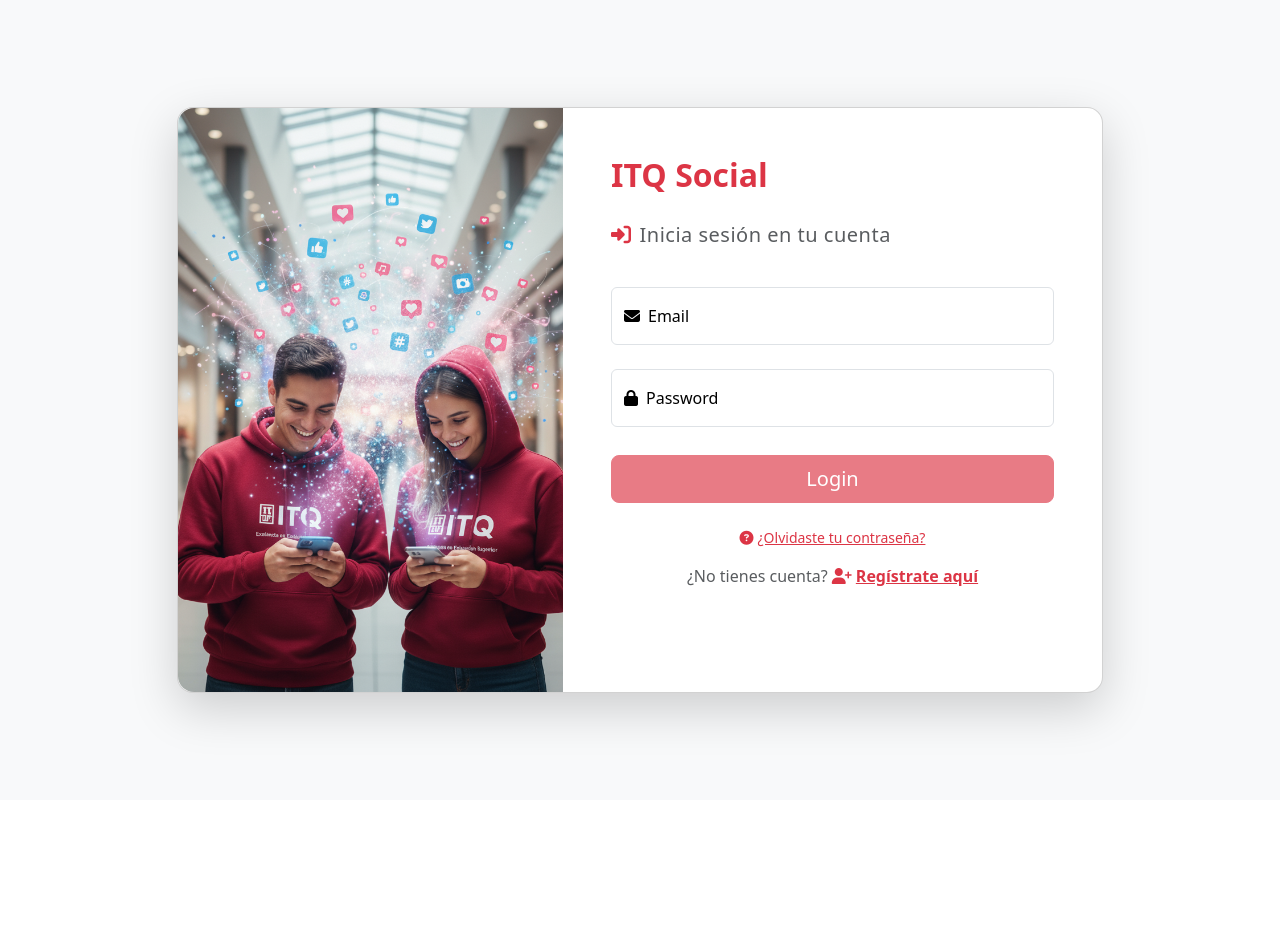
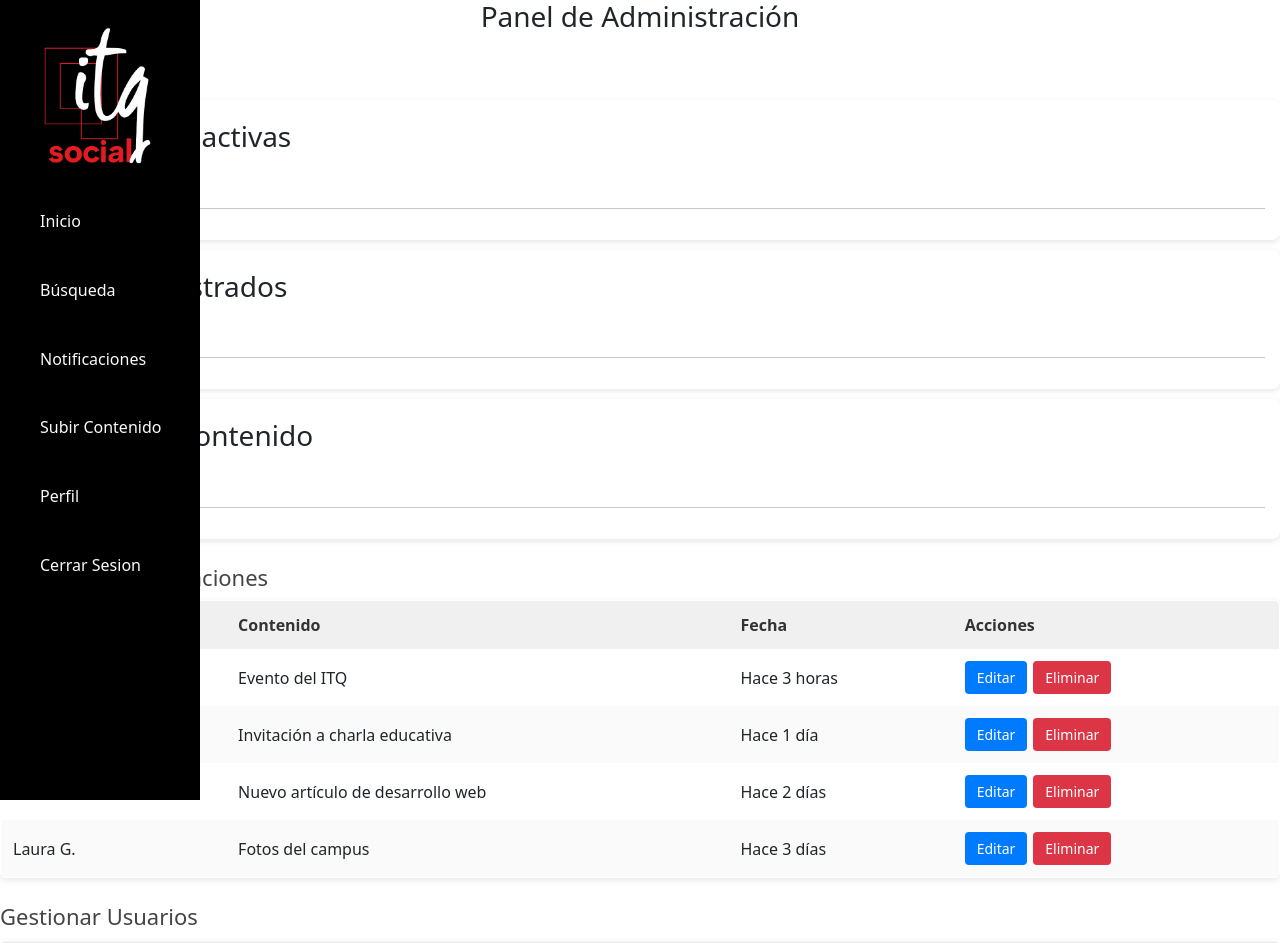
Before and after one commit to Maick721/ITQ-Social, an Angular app: page /paneladmin in a window 1280 px wide. Before the commit this address led to /login. Shown: the top 943 px of the page. Before the commit the page ends 800 px from the top, so only its background shows below. Built offline with nearby package versions, Linux system fonts and the light colour scheme.

Commit message:
Creacion del componente PanelAdmin html y css

```diff
--- a/src/app/app.routes.ts
+++ b/src/app/app.routes.ts
@@ -5,6 +5,8 @@
 import { MuroComponent } from './components/muro/muro.component';
 import { RegistroComponent } from './components/registro/registro.component';
 import { ForgotPasswordComponent } from './components/forgot-password/forgot-password.component';
+import { PaneladminComponent } from './components/paneladmin/paneladmin.component';
+import { CommonModule } from '@angular/common';
 
 export const routes: Routes = [
   { path: 'login', component: LoginComponent },
@@ -12,6 +14,9 @@
   { path: 'forgot-password', component: ForgotPasswordComponent },
   { path: 'muro', component: MuroComponent },
   { path: 'home', component: HomeComponent },
+  {path: 'navbar', component: NavbarComponent},
+  {path: 'paneladmin', component: PaneladminComponent},
+  {path: 'common', component: CommonModule},
   { path: '', redirectTo: '/login', pathMatch: 'full' },
   { path: '**', redirectTo: '/login' }
 ];
--- a/src/app/components/login/login.component.html
+++ b/src/app/components/login/login.component.html
@@ -21,7 +21,7 @@
                                     <h5 class="fw-normal mb-4 pb-3 text-muted" style="letter-spacing: 0.5px;">
                                         <i class="fas fa-sign-in-alt me-2 text-danger"></i>Inicia sesión en tu cuenta
                                     </h5>
-
+<!---->
                                     <div class="form-floating mb-4">
                                         <input type="email" id="inputEmail" class="form-control"
                                                placeholder="nombre@ejemplo.com"
--- a/src/app/components/navbar/navbar.component.ts
+++ b/src/app/components/navbar/navbar.component.ts
@@ -2,6 +2,7 @@
 
 @Component({
   selector: 'app-navbar',
+  standalone: true,
   imports: [],
   templateUrl: './navbar.component.html',
   styleUrl: './navbar.component.css'
--- /dev/null
+++ b/src/app/components/paneladmin/paneladmin.component.css
@@ -0,0 +1,112 @@
+/* ============================
+   ESTILOS GENERALES
+   ============================ */
+body {
+  font-family: Arial, Helvetica, sans-serif;
+  margin: 20px;
+  background: #f5f5f5;
+  color: #333;
+}
+
+h1 {
+  text-align: center;
+  margin-bottom: 30px;
+  font-size: 28px;
+}
+
+h2 {
+  margin-top: 25px;
+  margin-bottom: 10px;
+  font-size: 22px;
+  color: #444;
+}
+
+h3 {
+  margin: 5px 0;
+}
+
+
+
+/* ============================
+   TARJETAS DE ESTADÍSTICAS
+   ============================ */
+div > div {
+  background: white;
+  padding: 15px;
+  margin: 10px 0;
+  border-radius: 8px;
+  box-shadow: 0 2px 6px rgba(0,0,0,0.1);
+}
+
+div > div p {
+  font-size: 22px;
+  font-weight: bold;
+  color: #007bff;
+}
+
+
+
+/* ============================
+   TABLAS
+   ============================ */
+table {
+  width: 100%;
+  background: white;
+  border-collapse: collapse;
+  margin-top: 10px;
+  border-radius: 6px;
+  overflow: hidden;
+  box-shadow: 0 2px 6px rgba(0,0,0,0.1);
+}
+
+thead {
+  background: #f0f0f0;
+}
+
+th, td {
+  padding: 12px;
+  text-align: left;
+}
+
+th {
+  font-weight: bold;
+  color: #333;
+}
+
+tr:nth-child(even) {
+  background: #fafafa;
+}
+
+tr:hover {
+  background: #eef4ff;
+}
+
+
+
+/* ============================
+   BOTONES
+   ============================ */
+button {
+  padding: 6px 12px;
+  margin-right: 6px;
+  border: none;
+  border-radius: 4px;
+  cursor: pointer;
+  font-size: 14px;
+}
+
+/* Botón Editar */
+button:first-child {
+  background-color: #007bff;
+  color: white;
+}
+
+/* Botón Eliminar */
+button:last-child {
+  background-color: #dc3545;
+  color: white;
+}
+
+button:hover {
+  opacity: 0.85;
+}
--- /dev/null
+++ b/src/app/components/paneladmin/paneladmin.component.html
@@ -0,0 +1,94 @@
+<app-navbar></app-navbar>
+
+<h1>Panel de Administración</h1>
+
+<!-- SECCIÓN DE ESTADÍSTICAS -->
+<div>
+  <h2>Estadísticas</h2>
+
+  <!-- *ngFor para recorrer las tarjetas de estadística -->
+  <div *ngFor="let item of stats">
+    <h3>{{ item.titulo }}</h3>
+    <p>{{ item.valor }}</p>
+    <hr>
+  </div>
+</div>
+
+
+
+<!-- ============================
+     ADMINISTRAR PUBLICACIONES
+     ============================ -->
+<h2>Administrar Publicaciones</h2>
+
+<!-- Solo se muestra la tabla si hay publicaciones (uso de *ngIf) -->
+<div *ngIf="publicaciones && publicaciones.length > 0; else sinPublicaciones">
+
+  <table border="1" cellpadding="6">
+    <thead>
+      <tr>
+        <th>Usuario</th>
+        <th>Contenido</th>
+        <th>Fecha</th>
+        <th>Acciones</th>
+      </tr>
+    </thead>
+
+    <tbody>
+      <!-- *ngFor para recorrer publicaciones -->
+      <tr *ngFor="let pub of publicaciones">
+        <td>{{ pub.usuario }}</td>
+        <td>{{ pub.contenido }}</td>
+        <td>{{ pub.fecha }}</td>
+
+        <td>
+          <!-- Son simples botones, no hacen nada -->
+          <button (click)="editar(pub)">Editar</button>
+          <button (click)="eliminar(pub)">Eliminar</button>
+        </td>
+      </tr>
+    </tbody>
+  </table>
+</div>
+
+<!-- Plantilla alternativa si NO hay publicaciones -->
+<ng-template #sinPublicaciones>
+  <p>No hay publicaciones disponibles.</p>
+</ng-template>
+
+
+
+<!-- ============================
+     GESTIONAR USUARIOS
+     ============================ -->
+<h2>Gestionar Usuarios</h2>
+
+<!-- *ngIf para verificar si hay usuarios -->
+<div *ngIf="(usuarios?.length || 0) > 0; else noUsuarios">
+
+
+  <table border="1" cellpadding="6">
+    <thead>
+      <tr>
+        <th>Nombre</th>
+        <th>Email</th>
+        <th>Rol</th>
+      </tr>
+    </thead>
+
+    <tbody>
+      <!-- *ngFor para recorrer usuarios -->
+      <tr *ngFor="let u of usuarios">
+        <td>{{ u.nombre }}</td>
+        <td>{{ u.email }}</td>
+        <td>{{ u.rol }}</td>
+      </tr>
+    </tbody>
+
+  </table>
+</div>
+
+<!-- Mensaje si no hay usuarios -->
+<ng-template #noUsuarios>
+  <p>No hay usuarios registrados.</p>
+</ng-template>
--- /dev/null
+++ b/src/app/components/paneladmin/paneladmin.component.ts
@@ -0,0 +1,48 @@
+import { Component } from '@angular/core';
+//Importamos el CommonModule para usar directivas aprendidas de Angular
+
+import { NavbarComponent } from '../navbar/navbar.component';
+import { CommonModule } from '@angular/common';
+
+
+@Component({
+  selector: 'app-paneladmin',
+  standalone: true, //Indicamos que es un componente independiente activando standalone
+  imports: [NavbarComponent, CommonModule],
+  templateUrl: './paneladmin.component.html',
+  styleUrl: './paneladmin.component.css'
+})
+
+
+export class PaneladminComponent {
+
+  // Tarjetas superiores (estadísticas rápidas)
+  stats = [
+    { titulo: 'Publicaciones activas', valor: 120 },
+    { titulo: 'Usuarios registrados', valor: 1530 },
+    { titulo: 'Reportes de contenido', valor: 8 }
+  ];
+
+  // Publicaciones simuladas
+  publicaciones = [
+    { usuario: 'Maicol Zurita', contenido: 'Evento del ITQ', fecha: 'Hace 3 horas' },
+    { usuario: 'Jane Smith', contenido: 'Invitación a charla educativa', fecha: 'Hace 1 día' },
+    { usuario: 'Carios M.', contenido: 'Nuevo artículo de desarrollo web', fecha: 'Hace 2 días' },
+    { usuario: 'Laura G.', contenido: 'Fotos del campus', fecha: 'Hace 3 días' }
+  ];
+
+  // Usuarios simulados
+  usuarios = [
+    { nombre: 'Maicol Zurita', email: 'maicol.zurita@example.com', rol: 'Miembro' },
+    { nombre: 'Jane Smith', email: 'jane.smith@example.com', rol: 'Moderador' }
+  ];
+
+  editar(item: any) {
+    console.log('Editar →', item);
+  }
+
+  eliminar(item: any) {
+    console.log('Eliminar →', item);
+  }
+
+}
```
Also changed, not shown: 1 other file (tests, documents, lock files or other folders).
